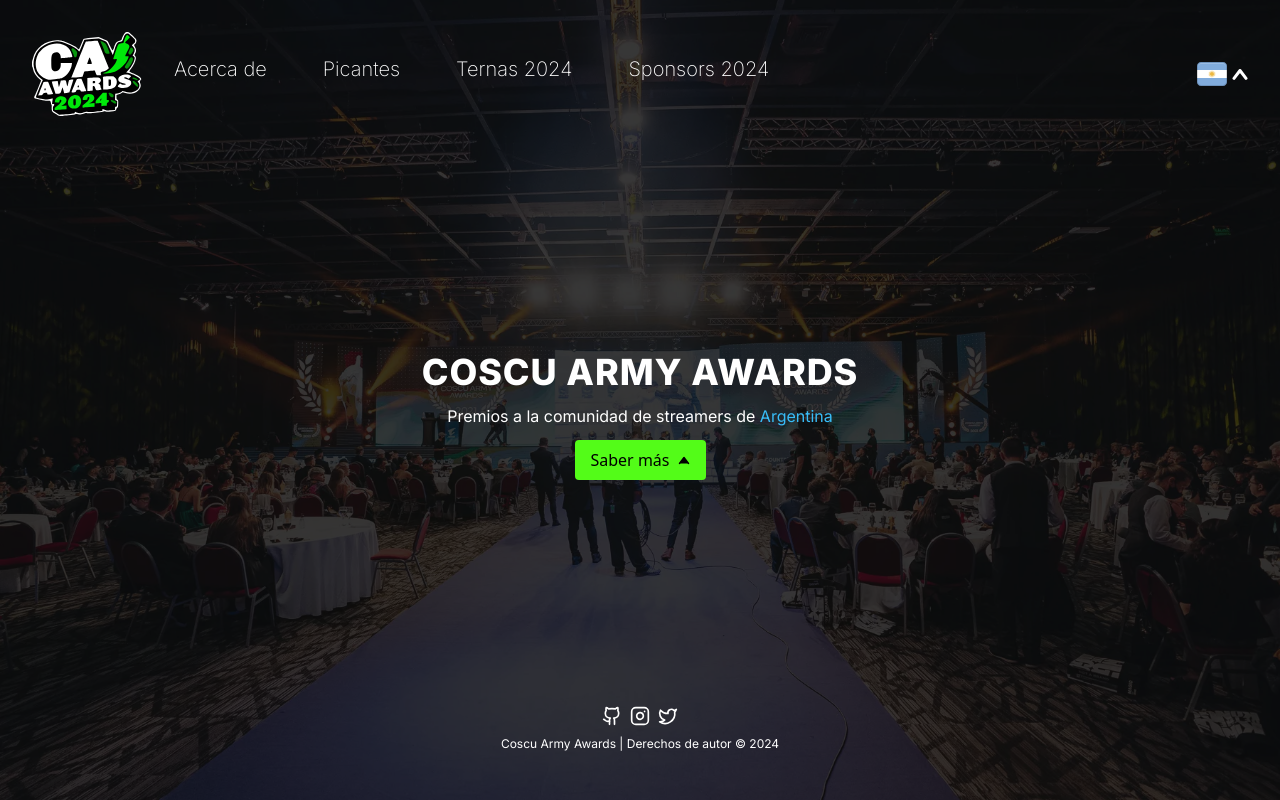
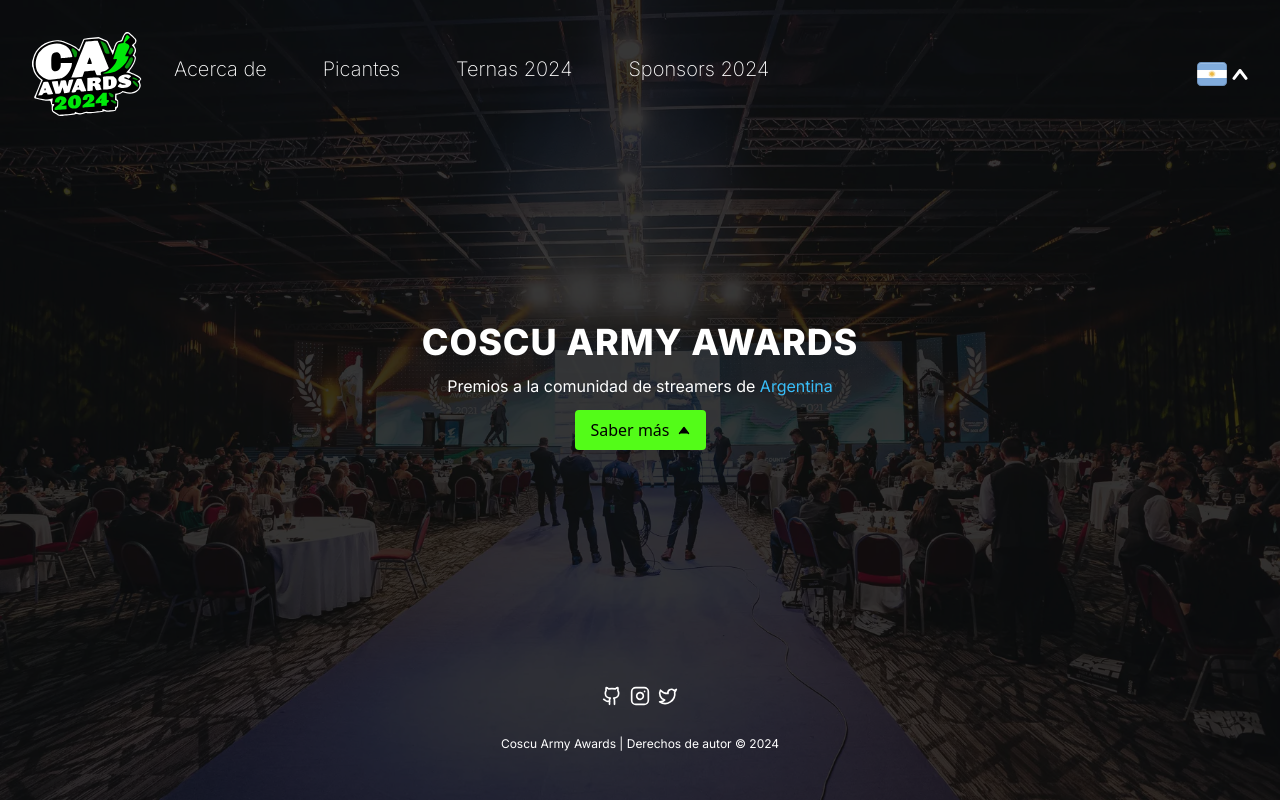
Before and after one commit to valentinawerle/caawards, an Astro site: page / in a window 1280 px wide. Built offline with nearby package versions, Linux system fonts and the light colour scheme; Astro itself is replaced by a stand-in of ours; no server answers; what @midudev/tailwind-animations would draw is missing.

Commit message:
fidex spacing footer and customize scroll

```diff
--- a/src/components/Footer.astro
+++ b/src/components/Footer.astro
@@ -18,8 +18,8 @@
 ];
 ---
 
-<footer class="flex flex-col items-center mb-16 md:mb-12 md:pt-5 gap-2">
-   <div class="flex gap-2">
+<footer class="flex flex-col items-center my-10 md:mb-12 md:pt-5 gap-2">
+   <div class="flex gap-2 mb-5">
       {icons.map(({ Image, href, alt }) => (
          <a href={href} target="_blank" rel="noopener noreferrer" class="hover-scale">
             <Image class="w-5" alt={alt} />
--- a/src/layouts/Layout.astro
+++ b/src/layouts/Layout.astro
@@ -13,7 +13,7 @@
 ---
 
 <!doctype html>
-<html lang="es">
+<html lang="es" class="scroll-smooth">
 	<head>
 		<meta charset="UTF-8" />
 		<meta name="viewport" content="width=device-width" />
@@ -25,8 +25,11 @@
 		<meta name="generator" content={Astro.generator} />
 		<title>{webTitle}</title>
 	</head>
-	<body>
-		<div style=`background-image: url(${bgimage});` class="bg"></div>
+	<body class=" [&::-webkit-scrollbar]:w-2 [&::-webkit-scrollbar-track]:bg-gray-800
+  [&::-webkit-scrollbar-thumb]:bg-gray-700">
+		<div
+		style={`background-image: url('${bgimage}'); background-attachment: fixed;`}
+		class="bg start-0" />
 		<div class="flex flex-col min-h-screen relative">
 			<Header />
 				<slot />
@@ -37,7 +40,7 @@
 
 <style is:global>
 	.bg {
-		position:absolute;
+		position: fixed;
 		width: 100vw;
 		height: 100vh;
   		background-size: cover;
@@ -57,7 +60,6 @@
 
 	@media (min-width: 600px) {
 		html,body {
-			overflow: hidden;
 		}
 	}
 </style>
--- a/tailwind.config.mjs
+++ b/tailwind.config.mjs
@@ -6,7 +6,8 @@
 	theme: {
 		extend: {
 			colors: {
-				primary:"#53FC18"
+				primary:"#53FC18",
+				customGreen:"#35A900"
 			},
 			fontFamily: {
 				Inter: ["Inter", 'sans-serif']
```
